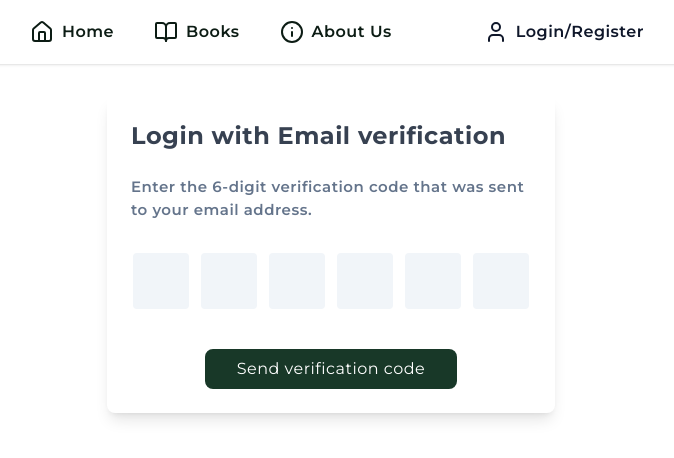
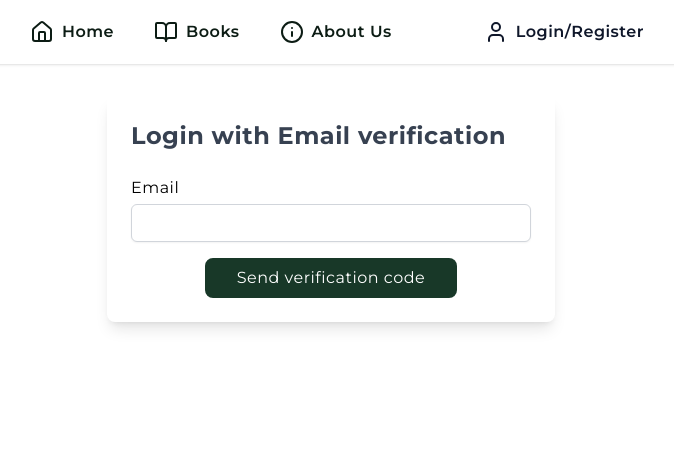
Before and after one commit to SzOliver99/libri_project, a SvelteKit app: page /verify-code in a window 1280 px wide. Shown: the top 458 px of the page, without its empty margins (309-983 px from the left). Built offline with nearby package versions, Linux system fonts and the light colour scheme.

Commit message:
Finish the verify-code page

```diff
--- a/src/components/NumberInput.svelte
+++ b/src/components/NumberInput.svelte
@@ -1,6 +1,6 @@
 <script>
 	import { onMount } from 'svelte';
-	let inputs;
+	let inputs = [];
 	let submit;
 
 	const handleKeyDown = (e) => {
@@ -17,8 +17,12 @@
 		if (e.key === 'Delete' || e.key === 'Backspace') {
 			const index = inputs.indexOf(e.target);
 			if (index > 0) {
-				inputs[index - 1].value = '';
-				inputs[index - 1].focus();
+				if (e.target.value === '') {
+					// Check if the current input is empty
+					inputs[index - 1].focus(); // Focus on the previous input
+				} else {
+					e.target.value = ''; // Clear the current input
+				}
 			}
 		}
 	};
@@ -40,29 +44,53 @@
 	};
 
 	const handlePaste = (e) => {
-		e.preventDefault();
+		e.preventDefault(); // Prevent the default paste behavior
 
-		const text = e.clipboardData.getData('text');
-		if (!new RegExp(`^[0-9]{${inputs.length}}$`).test(text)) {
-			return;
+		const text = e.clipboardData.getData('text'); // Get the pasted text
+		const digits = text.match(/\d/g); // Extract digits from the pasted text
+
+		if (digits) {
+			const currentInputIndex = inputs.indexOf(e.target); // Get the index of the current input
+			const remainingInputs = inputs.slice(currentInputIndex); // Get the remaining inputs from the current input onward
+
+			// Fill the inputs with the pasted digits
+			remainingInputs.forEach((input, index) => {
+				if (index < digits.length) {
+					input.value = digits[index]; // Fill each input with the corresponding digit
+				} else {
+					input.value = ''; // Clear any remaining inputs
+				}
+			});
+
+			// Focus on the next input after pasting
+			if (remainingInputs.length > digits.length) {
+				remainingInputs[digits.length].focus();
+			} else {
+				submit.focus(); // Focus on the submit button if all inputs are filled
+			}
+		} else {
+			console.error('Pasted content does not contain valid digits.'); // Log an error if no digits are found
 		}
-		const digits = text.split('');
-		inputs.forEach((input, index) => (input.value = digits[index]));
-		submit.focus();
 	};
 
 	onMount(() => {
-		inputs = [...document.querySelectorAll('#numberInput')];
+		inputs = [...document.querySelectorAll('input[name="numberInput"]')];
 		submit = document.querySelector('#submitCode');
+
+		// Ensure the first input is focused on mount
+		if (inputs.length > 0) {
+			inputs[0].focus();
+		}
 	});
 </script>
 
 <input
-	id="numberInput"
+	name="numberInput"
 	type="text"
 	class="h-14 w-14 appearance-none rounded border border-transparent bg-slate-100 p-4 text-center text-2xl font-extrabold text-slate-900 outline-none hover:border-slate-200 focus:border-primary-500 focus:bg-white focus:ring-2 focus:ring-indigo-100"
 	pattern="\d*"
 	maxlength="1"
+	required
 	oninput={handleInput}
 	onkeydown={handleKeyDown}
 	onfocus={handleFocus}
--- a/src/routes/verify-code/+page.svelte
+++ b/src/routes/verify-code/+page.svelte
@@ -1,10 +1,54 @@
 <script>
+	import { getUserToken } from '$lib/api';
 	import NumberInput from '../../components/NumberInput.svelte';
 
 	async function handleSendCodeSubmit(event) {
-		sendCode.classList.add('hidden');
-		verifyCode.classList.remove('hidden');
+		let response = await fetch('/api/user/send-code/email', {
+			method: 'POST',
+			headers: {
+				'Content-Type': 'application/json'
+			},
+			body: JSON.stringify({ email: email.value })
+		});
+		let data = await response.json();
+
+		if (!response.ok) {
+			console.log(data);
+			return;
 		}
+
+		toggleForm();
+	}
+
+	async function handleLoginSubmit(event) {
+		event.preventDefault();
+
+		const code = Array.from(document.querySelectorAll('input[name="numberInput"]'))
+			.map((input) => input.value)
+			.join('');
+
+		let response = await fetch('/api/user/sign-in/email', {
+			method: 'POST',
+			headers: {
+				'Content-Type': 'application/json'
+			},
+			body: JSON.stringify({ code })
+		});
+		let data = await response.json();
+		if (!response.ok) {
+			console.log(data);
+			return;
+		}
+
+		localStorage.setItem('AuthorizationToken', `${data.token}`);
+		window.location.href = '/';
+	}
+
+	function toggleForm() {
+		codeSent = !codeSent;
+	}
+
+	let codeSent = $state(false);
 </script>
 
 <section class="flex h-[calc(100vh-8rem)] items-center justify-center sm:mt-8 sm:h-auto">
@@ -15,33 +59,8 @@
 			<h1 class="text-2xl font-bold text-gray-700">Login with Email verification</h1>
 		</div>
 
-		<form id="sendCode" class="hidden" onsubmit={handleSendCodeSubmit}>
-			<div class="mb-4">
-				<label for="email">Email</label>
-				<input
-					type="email"
-					id="email"
-					class="mt-1 block w-full rounded-md border border-gray-300 px-3 py-2 shadow-sm focus:border-primary-500 focus:outline-none focus:ring-primary-500 sm:text-sm"
-					required
-				/>
-			</div>
-
-			<div class="text-center">
-				<button
-					type="submit"
-					class="rounded-lg bg-primary-800 px-8 py-2 text-white transition-all duration-300 hover:bg-primary-700"
-				>
-					Send verification code
-				</button>
-			</div>
-		</form>
-
-		<form
-			id="verifyCode"
-			onsubmit={() => {
-				console.log('asd');
-			}}
-		>
+		{#if codeSent === true}
+			<form id="verifyCode" onsubmit={handleLoginSubmit}>
 				<header class="mb-8">
 					<p class="text-[15px] text-slate-500">
 						Enter the 6-digit verification code that was sent to your email address.
@@ -63,5 +82,27 @@
 					</button>
 				</div>
 			</form>
+		{:else}
+			<form id="sendCode" onsubmit={handleSendCodeSubmit}>
+				<div class="mb-4">
+					<label for="email">Email</label>
+					<input
+						type="email"
+						id="email"
+						class="mt-1 block w-full rounded-md border border-gray-300 px-3 py-2 shadow-sm focus:border-primary-500 focus:outline-none focus:ring-primary-500 sm:text-sm"
+						required
+					/>
+				</div>
+
+				<div class="text-center">
+					<button
+						type="submit"
+						class="rounded-lg bg-primary-800 px-8 py-2 text-white transition-all duration-300 hover:bg-primary-700"
+					>
+						Send verification code
+					</button>
+				</div>
+			</form>
+		{/if}
 	</div>
 </section>
```
Lines whose indentation alone changed are shown as unchanged.
